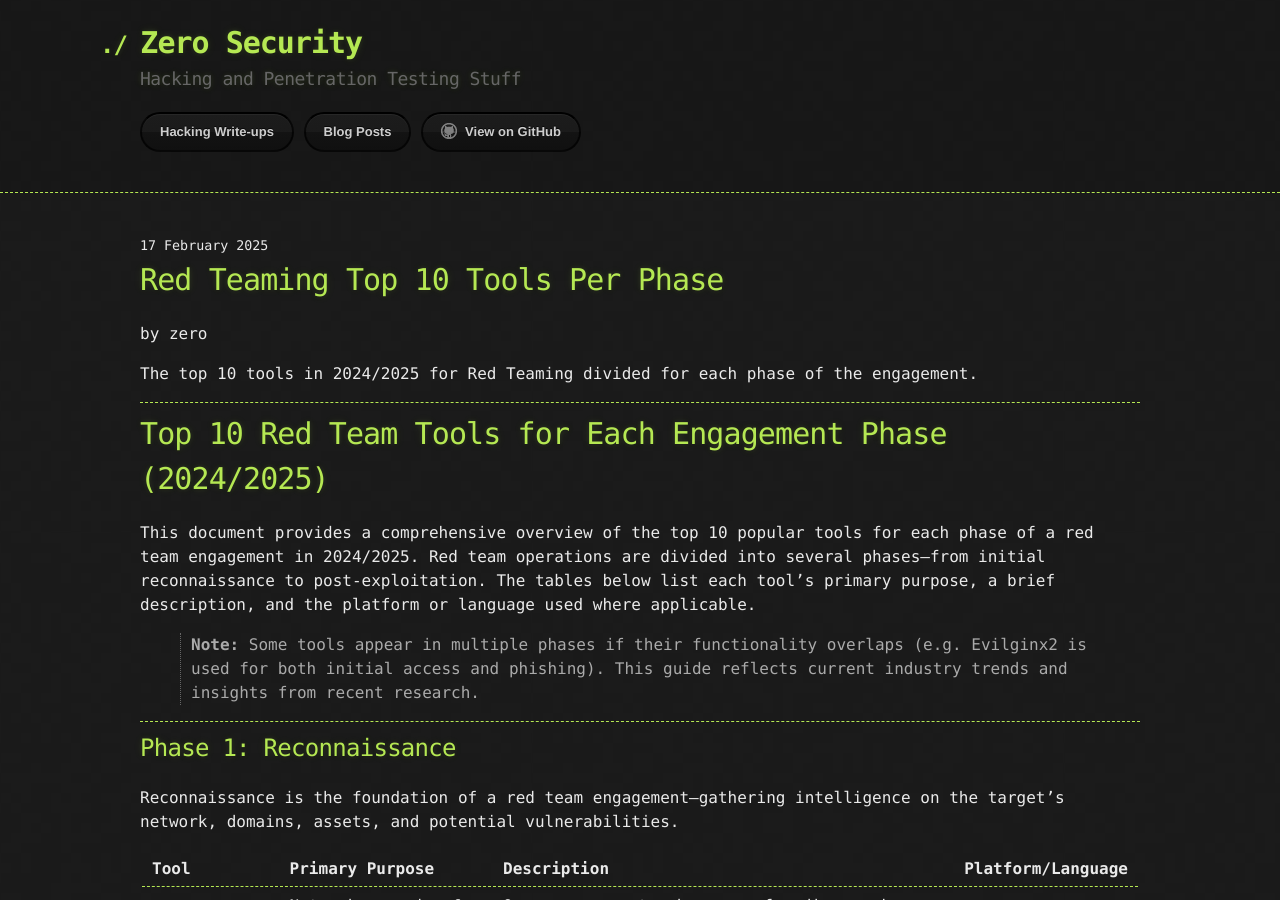
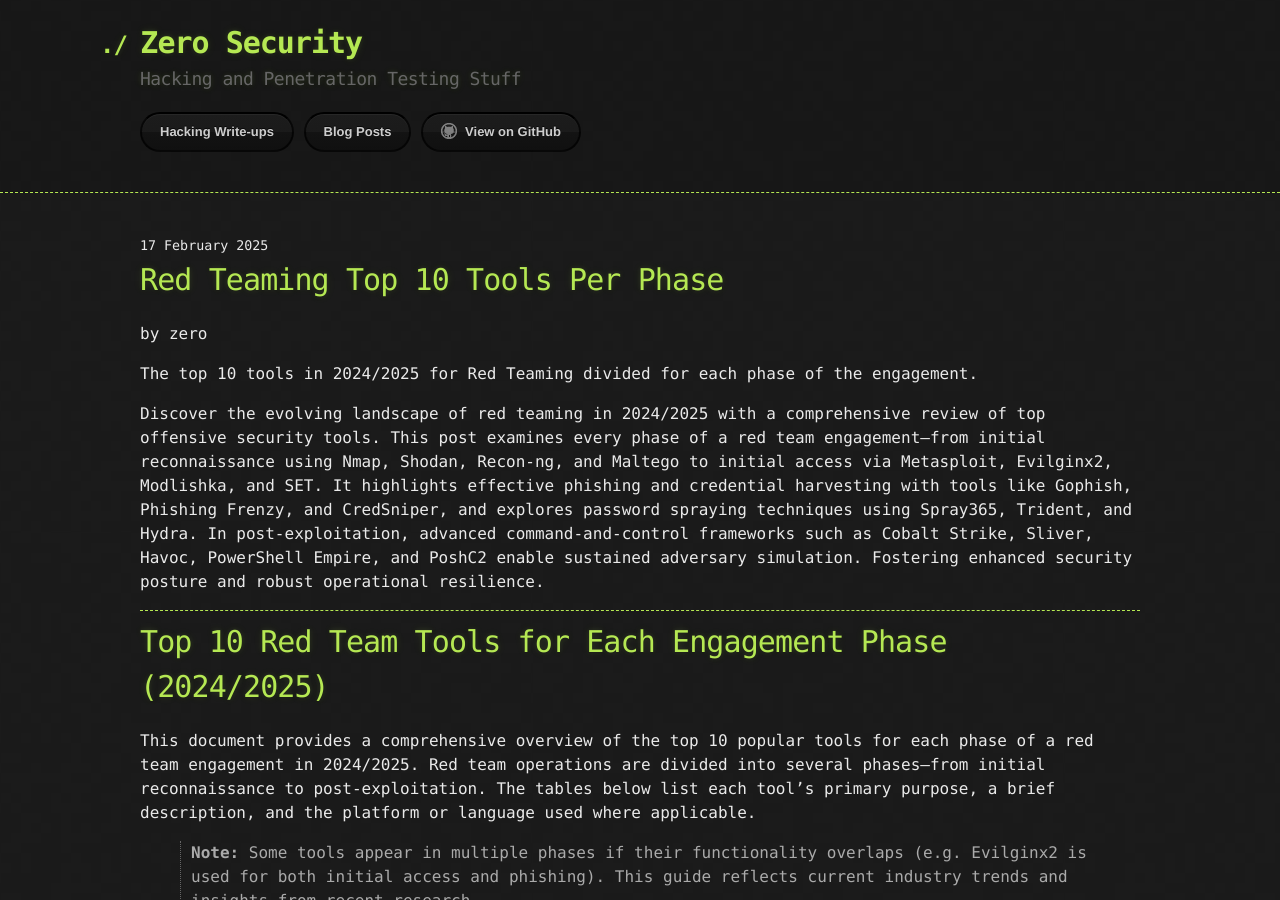
Before and after one commit to SV-ZeroOne/sv-zeroone.github.io, a Jekyll site: the page built from _posts/2025-02-17-red-teaming-top-10-tools-per-phase.md, in a window 1280 px wide and 900 px high. Built offline with Jekyll 4.4.1, drawn with Linux system fonts in a browser that asks for light colours.

Commit message:
Update 2025-02-17-red-teaming-top-10-tools-per-phase.md
Add Extra short description

```diff
--- a/_posts/2025-02-17-red-teaming-top-10-tools-per-phase.md
+++ b/_posts/2025-02-17-red-teaming-top-10-tools-per-phase.md
@@ -5,6 +5,8 @@ tags: redteaming phishing initialaccess tools
 ---
 
 The top 10 tools in 2024/2025 for Red Teaming divided for each phase of the engagement.
+
+Discover the evolving landscape of red teaming in 2024/2025 with a comprehensive review of top offensive security tools. This post examines every phase of a red team engagement—from initial reconnaissance using Nmap, Shodan, Recon-ng, and Maltego to initial access via Metasploit, Evilginx2, Modlishka, and SET. It highlights effective phishing and credential harvesting with tools like Gophish, Phishing Frenzy, and CredSniper, and explores password spraying techniques using Spray365, Trident, and Hydra. In post‑exploitation, advanced command‑and‑control frameworks such as Cobalt Strike, Sliver, Havoc, PowerShell Empire, and PoshC2 enable sustained adversary simulation. Fostering enhanced security posture and robust operational resilience.
 
 ---
 
```
